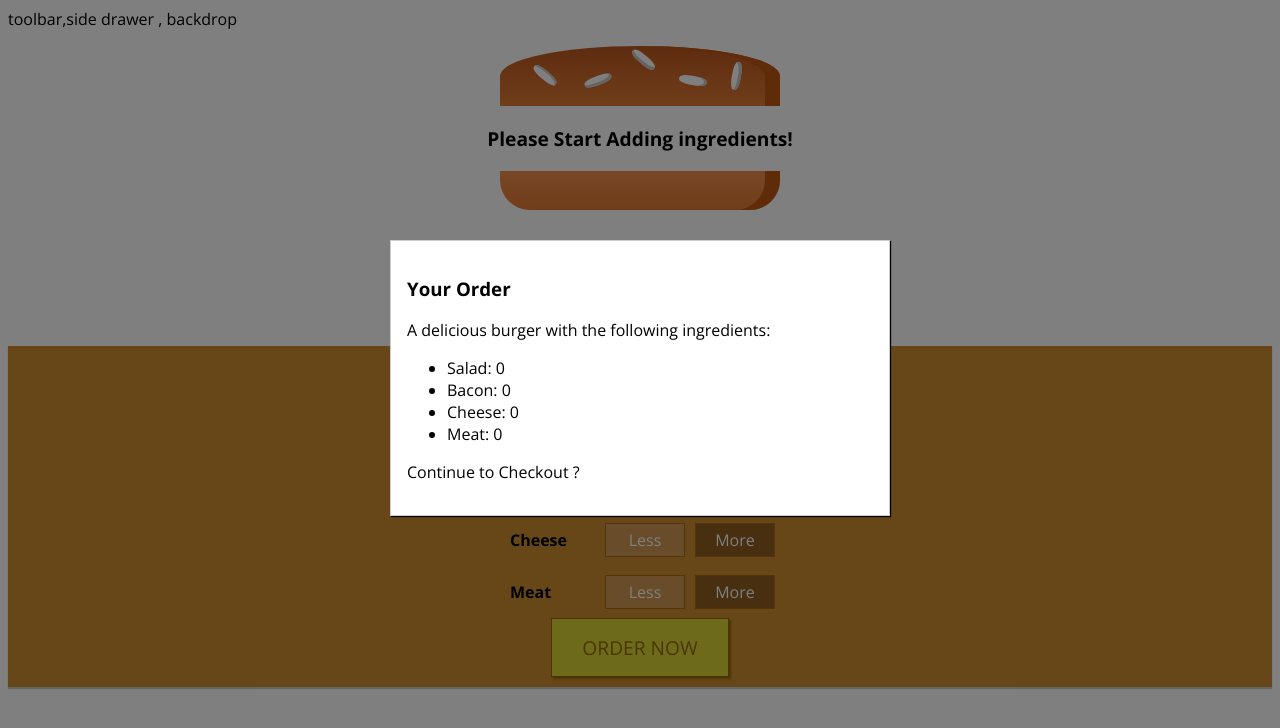
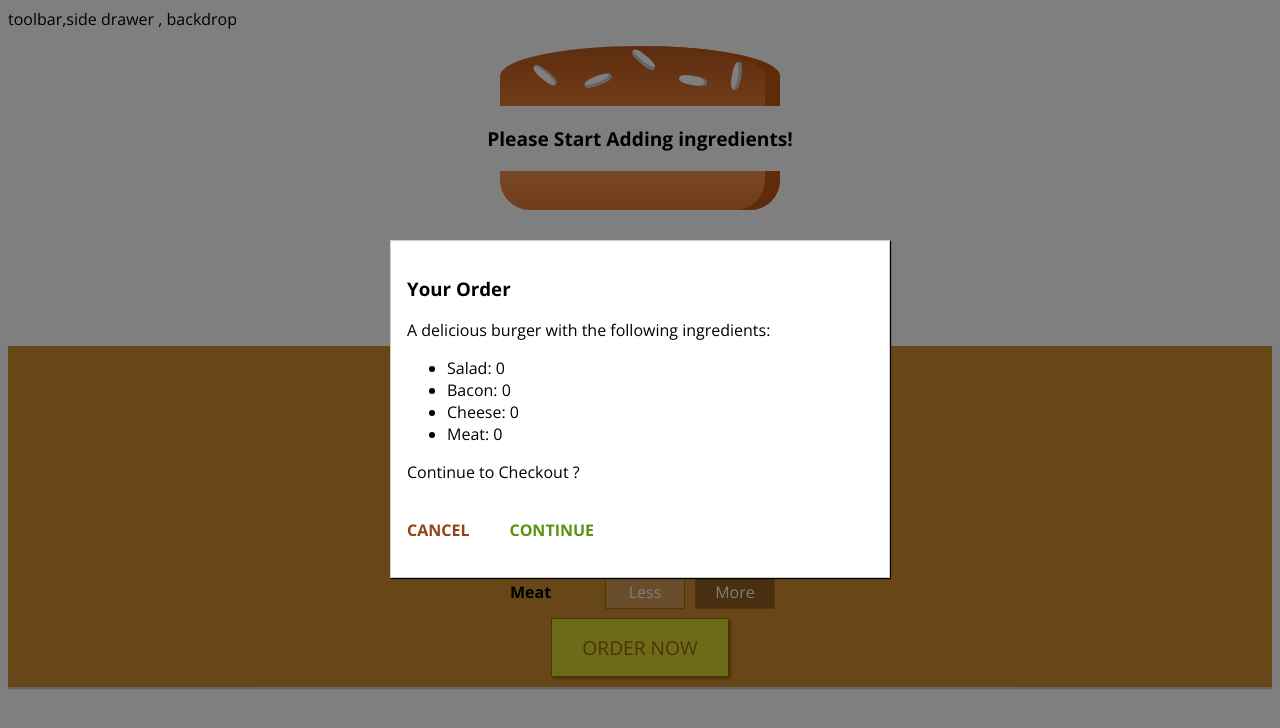
Before and after one commit to AbdelazizMalfy/burger-builder, a React (Create React App) app: page / in a window 1280 px wide. Both pictures are taken after a click on the button "ORDER NOW". Shown: the top 728 px of the page. Built offline with nearby package versions, Linux system fonts and the light colour scheme.

Commit message:
Buttons Added To Modal

```diff
--- a/src/components/BurgerBuilder/BurgerBuilder.js
+++ b/src/components/BurgerBuilder/BurgerBuilder.js
@@ -74,11 +74,18 @@ class BurgerBuilder extends Component {
     purchaseCancelHandler = () => {
         this.setState({purchasing: false})
     }
+
+    purchaseContinueHandler = () => {
+        alert('You Continue');
+    }
+
     render() {
         return (
             <div>
                 { this.state.purchasing ? <Modal modalClosed={this.purchaseCancelHandler}>
                     <OrderSummary
+                    purchaseCancelled={this.purchaseCancelHandler}
+                    purchaseContinued={this.purchaseContinueHandler}
                     ingredients={this.state.ingredients} />
                 </Modal> : null}
                 <Burger ingredients={this.state.ingredients} />
--- a/src/components/BurgerBuilder/OrderSummary/OrderSummary.js
+++ b/src/components/BurgerBuilder/OrderSummary/OrderSummary.js
@@ -1,4 +1,6 @@
-import React from 'react'
+import React from 'react';
+
+import Button from '../../UI/Button/Button';
 
 function OrderSummary(props) {
     const ingredientSummary = Object.keys(props.ingredients)
@@ -17,6 +19,12 @@ function OrderSummary(props) {
                 {ingredientSummary}
             </ul>
             <p>Continue to Checkout ?</p>
+            <Button clicked={props.purchaseCancelled} btnType="Danger">
+                CANCEL
+            </Button>
+            <Button clicked={props.purchaseContinued} btnType="Success">
+                CONTINUE
+            </Button>
         </div>
     )
 }
--- /dev/null
+++ b/src/components/UI/Button/Button.css
@@ -0,0 +1,24 @@
+.Button {
+    background-color: transparent;
+    border: none;
+    color: white;
+    outline: none;
+    cursor: pointer;
+    font: inherit;
+    padding: 10px;
+    margin: 10px;
+    font-weight: bold;
+}
+
+.Button:first-of-type {
+    margin-left: 0;
+    padding-left: 0;
+}
+
+.Success {
+    color: #5C9210;
+}
+
+.Danger {
+    color: #944317;
+}
--- /dev/null
+++ b/src/components/UI/Button/Button.js
@@ -0,0 +1,13 @@
+import React from 'react'
+
+import './Button.css';
+
+function Button(props) {
+    return (
+        <button className={`Button ${props.btnType}`} onClick={props.clicked}>
+            {props.children}
+        </button>
+    )
+}
+
+export default Button;
```
